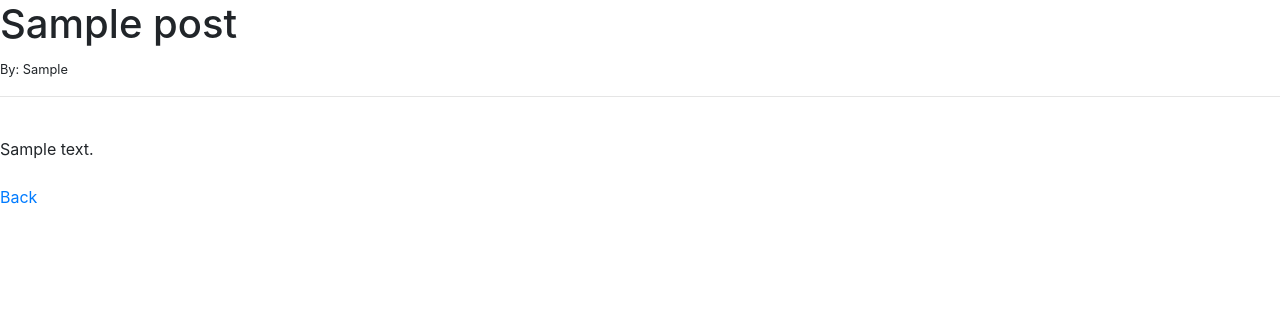
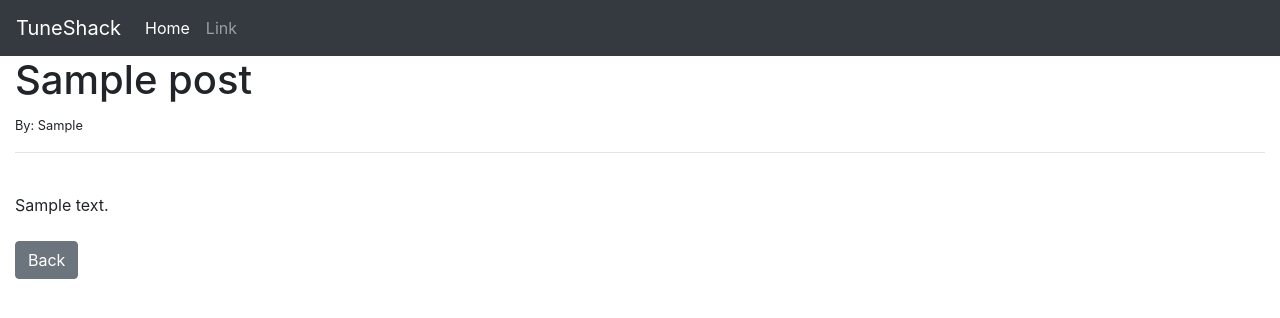
Before and after one commit to darco31/Tuneshack, a Django app: page /posts/1 in a window 1280 px wide. Shown: the top 318 px of the page. Run offline with Django 3.2, Linux system fonts and the light colour scheme; tables that the repository leaves empty hold one stand-in row (values such as "Sample post").

Commit message:
Add navbar from bootstrap

```diff
--- a/templates/base.html
+++ b/templates/base.html
@@ -11,11 +11,32 @@
     <title>Hello, world!</title>
   </head>
   <body>
-    <!-- Main content -->
+      <!-- Navbar  -->
+    <nav class="navbar navbar-expand-lg navbar-dark bg-dark">
+        <a class="navbar-brand" href="{% url 'home' %}">TuneShack</a>
+        <button class="navbar-toggler" type="button" data-toggle="collapse" data-target="#navbarSupportedContent" aria-controls="navbarSupportedContent" aria-expanded="false" aria-label="Toggle navigation">
+          <span class="navbar-toggler-icon"></span>
+        </button>
+
+        <div class="collapse navbar-collapse" id="navbarSupportedContent">
+          <ul class="navbar-nav mr-auto">
+            <li class="nav-item active">
+              <a class="nav-link" href="#">Home <span class="sr-only">(current)</span></a>
+            </li>
+            <li class="nav-item">
+              <a class="nav-link" href="#">Link</a>
+            </li>
+          </ul>
+        </div>
+      </nav>
+
+        <!-- Main content -->
+    <div class="container-fluid">
+
     {% block content%}
 
     {% endblock %}
-
+</div>
     <!-- Optional JavaScript -->
     <!-- jQuery first, then Popper.js, then Bootstrap JS -->
     <script src="https://code.jquery.com/jquery-3.4.1.slim.min.js" integrity="sha384-J6qa4849blE2+poT4WnyKhv5vZF5SrPo0iEjwBvKU7imGFAV0wwj1yYfoRSJoZ+n" crossorigin="anonymous"></script>
--- a/templates/post_detail.html
+++ b/templates/post_detail.html
@@ -11,6 +11,6 @@
 
 <br><br>
 
-<a href="{% url 'home' %}" >Back</a>
+<a href="{% url 'home' %}" class="btn btn-secondary">Back</a>
 
 {% endblock %}
```
